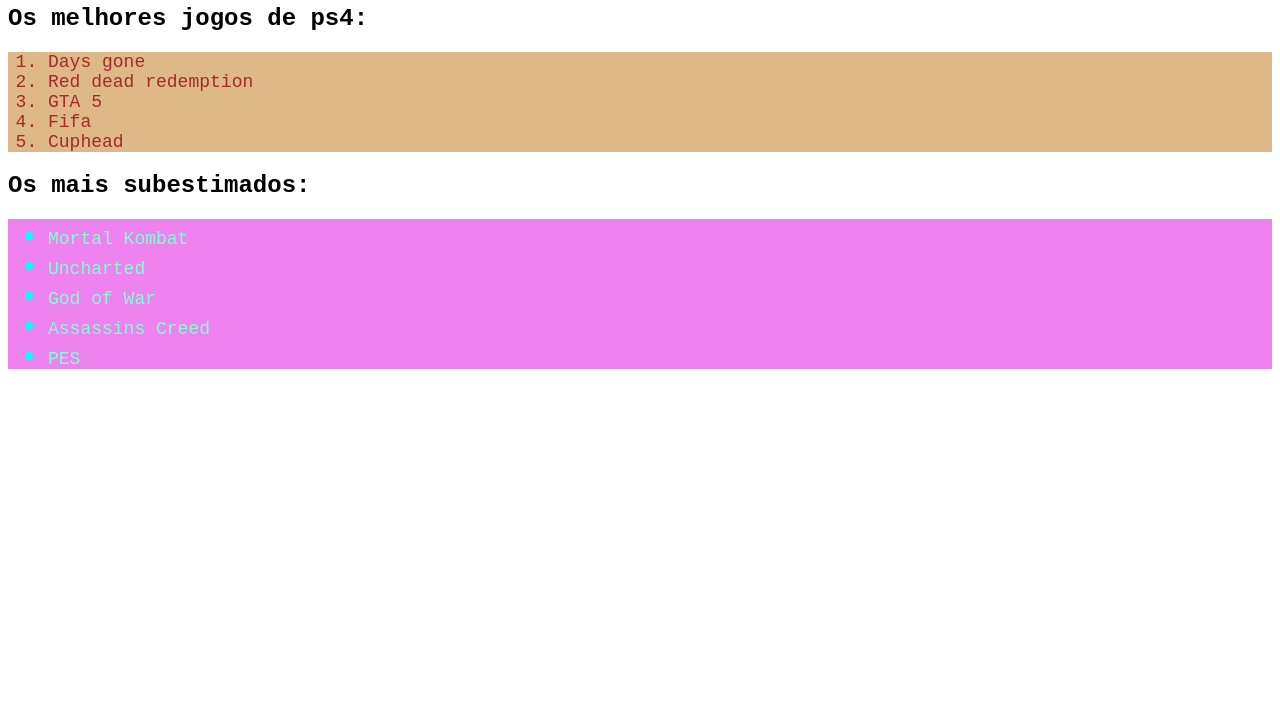
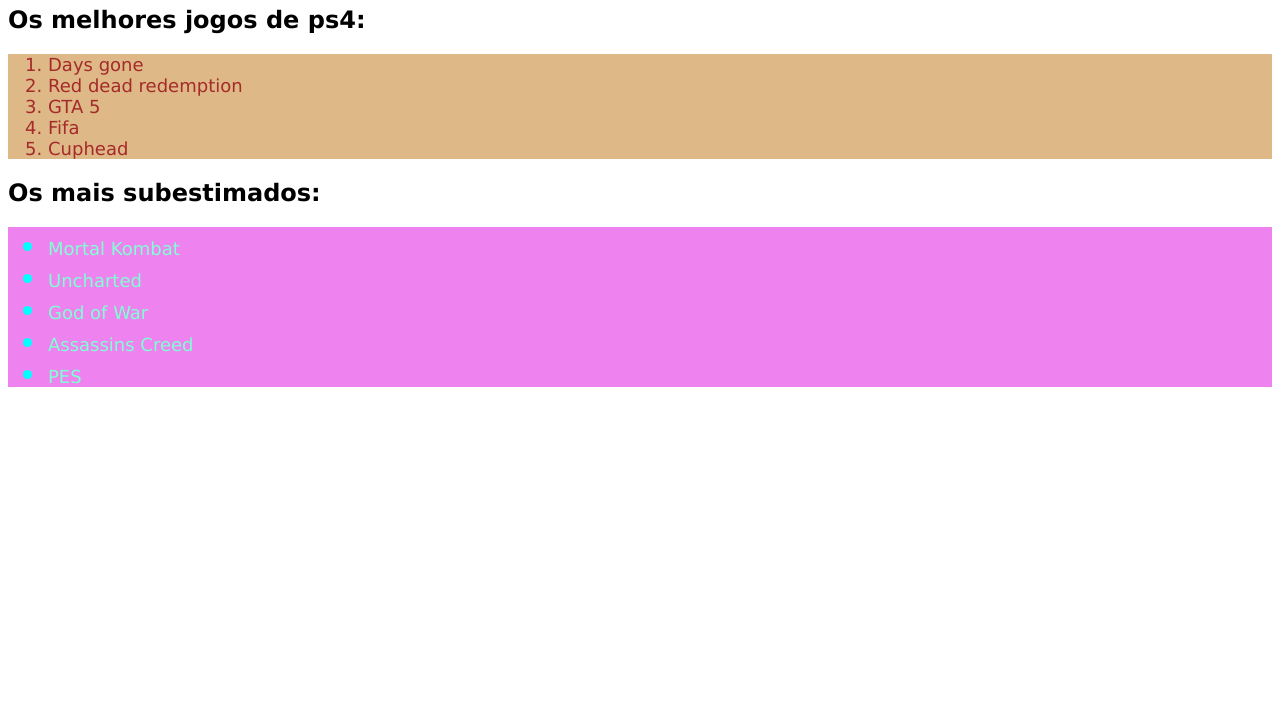
Before and after one commit to moraeszs0/bbbb, a plain HTML site: page index.html in a window 1280 px wide. Shown: the part 75-800 px from the top of the page. Drawn offline with Linux system fonts and the light colour scheme.

Commit message:
professor

```diff
--- a/style.css
+++ b/style.css
@@ -10,11 +10,6 @@ background: burlywood;
 
 }
 
-*{
-font-family: 'Courier New', Courier, monospace;
-
-
-}
 
 #subestimados {
 font-size: 18px;
```
